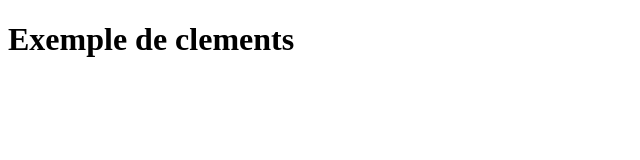
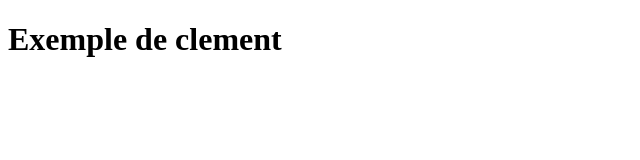
Before and after one commit to clmxmsg/quizz, a plain HTML site: page test.html in a window 1280 px wide. Shown: the full height of the page, 0-640 px from the left. Drawn offline with Linux system fonts and the light colour scheme.

Commit message:
Update test.html

```diff
--- a/test.html
+++ b/test.html
@@ -9,7 +9,7 @@
 </head>
 <body>
     <h1>
-Exemple de clements
+Exemple de clement
     </h1>
 
 </body>
```
